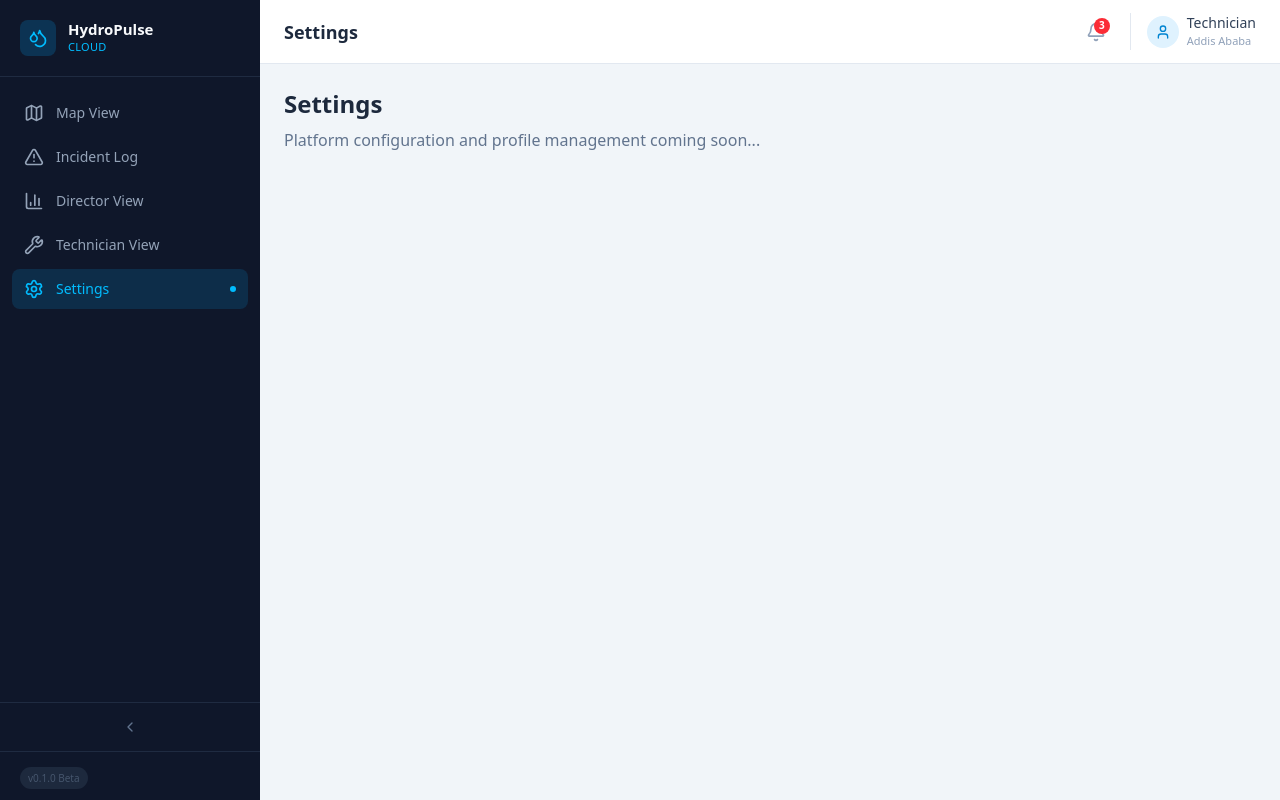
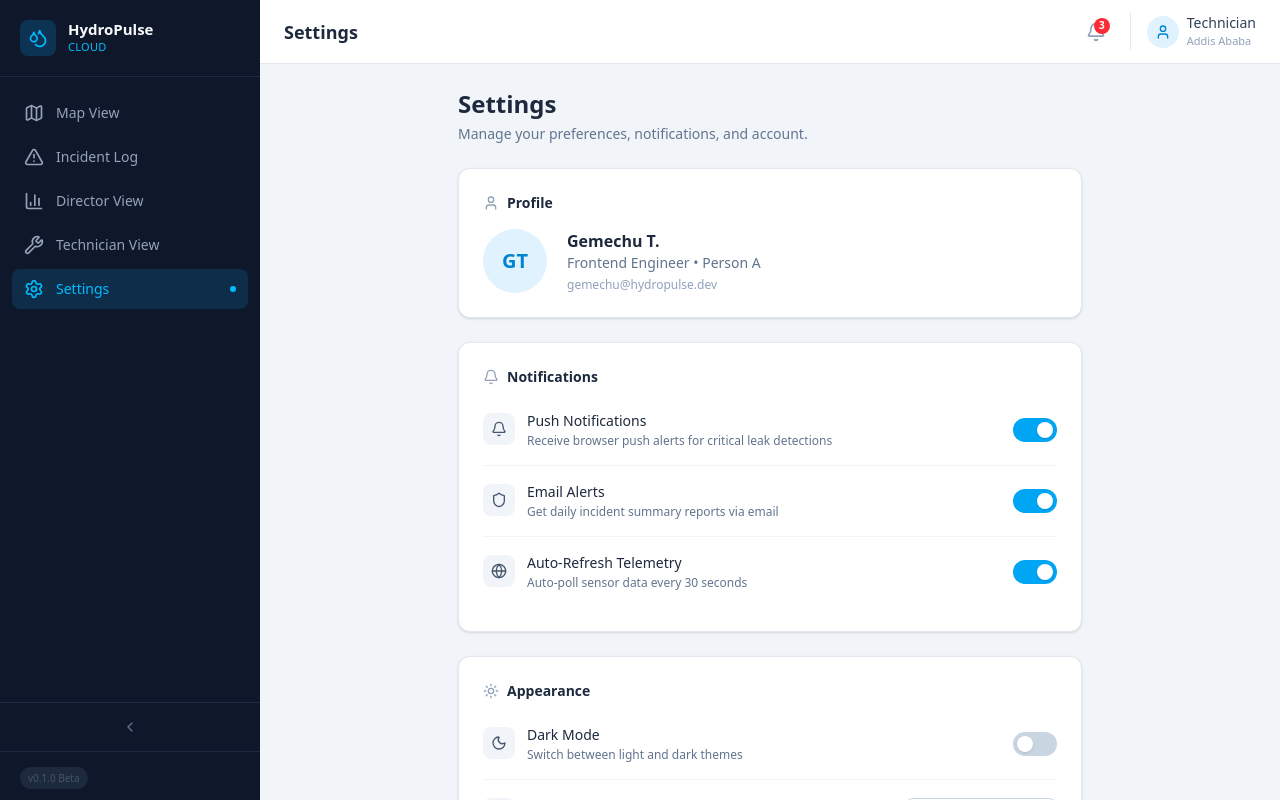
Before and after one commit to elham-abdu/hydropulse-cloud, a Next.js app in the folder frontend/: page /settings in a window 1280 px wide. Built offline with nearby package versions, Linux system fonts and the light colour scheme.

Commit message:
feat(frontend): implement settings page with profile and preferences

```diff
--- a/frontend/src/app/settings/page.tsx
+++ b/frontend/src/app/settings/page.tsx
@@ -1,11 +1,16 @@
 import AppShell from '@/components/layout/AppShell';
+import SettingsForm from '@/components/settings/SettingsForm';
 
 export default function SettingsPage() {
   return (
     <AppShell>
-      <div className="p-6">
-        <h2 className="text-2xl font-bold text-slate-800">Settings</h2>
-        <p className="text-slate-500 mt-2">Platform configuration and profile management coming soon...</p>
+      <div className="p-6 max-w-2xl mx-auto space-y-6">
+        <div>
+          <h2 className="text-2xl font-bold text-slate-800">Settings</h2>
+          <p className="text-slate-500 mt-1 text-sm">Manage your preferences, notifications, and account.</p>
+        </div>
+
+        <SettingsForm />
       </div>
     </AppShell>
   );
--- /dev/null
+++ b/frontend/src/components/settings/SettingsForm.tsx
@@ -0,0 +1,125 @@
+'use client';
+
+import { useState } from 'react';
+import { Bell, Moon, Sun, Globe, Shield, User } from 'lucide-react';
+
+export default function SettingsForm() {
+  const [notifications, setNotifications] = useState(true);
+  const [emailAlerts, setEmailAlerts] = useState(true);
+  const [darkMode, setDarkMode] = useState(false);
+  const [language, setLanguage] = useState('en');
+  const [autoRefresh, setAutoRefresh] = useState(true);
+
+  const Toggle = ({ enabled, onChange, label, description, icon: Icon }: {
+    enabled: boolean;
+    onChange: (val: boolean) => void;
+    label: string;
+    description: string;
+    icon: React.ComponentType<{ className?: string }>;
+  }) => (
+    <div className="flex items-center justify-between py-4 border-b border-slate-100 last:border-0">
+      <div className="flex items-start gap-3">
+        <div className="p-2 bg-slate-100 rounded-lg mt-0.5">
+          <Icon className="w-4 h-4 text-slate-600" />
+        </div>
+        <div>
+          <p className="font-medium text-slate-800 text-sm">{label}</p>
+          <p className="text-xs text-slate-500 mt-0.5">{description}</p>
+        </div>
+      </div>
+      <button
+        onClick={() => onChange(!enabled)}
+        className={`relative inline-flex h-6 w-11 items-center rounded-full transition-colors ${
+          enabled ? 'bg-sky-500' : 'bg-slate-300'
+        }`}
+      >
+        <span className={`inline-block h-4 w-4 transform rounded-full bg-white transition-transform shadow-sm ${
+          enabled ? 'translate-x-6' : 'translate-x-1'
+        }`} />
+      </button>
+    </div>
+  );
+
+  return (
+    <div className="space-y-6">
+      {/* Profile Section */}
+      <div className="bg-white rounded-xl border border-slate-200 shadow-sm p-6">
+        <h3 className="text-sm font-bold text-slate-800 mb-4 flex items-center gap-2">
+          <User className="w-4 h-4 text-slate-400" /> Profile
+        </h3>
+        <div className="flex items-center gap-5">
+          <div className="w-16 h-16 bg-sky-100 rounded-full flex items-center justify-center text-sky-600 font-bold text-xl">
+            GT
+          </div>
+          <div>
+            <p className="font-bold text-slate-800">Gemechu T.</p>
+            <p className="text-sm text-slate-500">Frontend Engineer • Person A</p>
+            <p className="text-xs text-slate-400 mt-1">gemechu@hydropulse.dev</p>
+          </div>
+        </div>
+      </div>
+
+      {/* Notification Settings */}
+      <div className="bg-white rounded-xl border border-slate-200 shadow-sm p-6">
+        <h3 className="text-sm font-bold text-slate-800 mb-2 flex items-center gap-2">
+          <Bell className="w-4 h-4 text-slate-400" /> Notifications
+        </h3>
+        <Toggle
+          enabled={notifications}
+          onChange={setNotifications}
+          label="Push Notifications"
+          description="Receive browser push alerts for critical leak detections"
+          icon={Bell}
+        />
+        <Toggle
+          enabled={emailAlerts}
+          onChange={setEmailAlerts}
+          label="Email Alerts"
+          description="Get daily incident summary reports via email"
+          icon={Shield}
+        />
+        <Toggle
+          enabled={autoRefresh}
+          onChange={setAutoRefresh}
+          label="Auto-Refresh Telemetry"
+          description="Auto-poll sensor data every 30 seconds"
+          icon={Globe}
+        />
+      </div>
+
+      {/* Appearance */}
+      <div className="bg-white rounded-xl border border-slate-200 shadow-sm p-6">
+        <h3 className="text-sm font-bold text-slate-800 mb-2 flex items-center gap-2">
+          {darkMode ? <Moon className="w-4 h-4 text-slate-400" /> : <Sun className="w-4 h-4 text-slate-400" />} Appearance
+        </h3>
+        <Toggle
+          enabled={darkMode}
+          onChange={setDarkMode}
+          label="Dark Mode"
+          description="Switch between light and dark themes"
+          icon={Moon}
+        />
+        <div className="flex items-center justify-between py-4">
+          <div className="flex items-start gap-3">
+            <div className="p-2 bg-slate-100 rounded-lg mt-0.5">
+              <Globe className="w-4 h-4 text-slate-600" />
+            </div>
+            <div>
+              <p className="font-medium text-slate-800 text-sm">Language</p>
+              <p className="text-xs text-slate-500 mt-0.5">Choose your preferred display language</p>
+            </div>
+          </div>
+          <select
+            value={language}
+            onChange={(e) => setLanguage(e.target.value)}
+            className="text-sm border border-slate-300 rounded-lg px-3 py-1.5 focus:outline-none focus:ring-2 focus:ring-sky-500 text-slate-700 cursor-pointer"
+          >
+            <option value="en">English</option>
+            <option value="am">አማርኛ (Amharic)</option>
+            <option value="om">Afaan Oromoo</option>
+          </select>
+        </div>
+      </div>
+    </div>
+  );
+}
```
